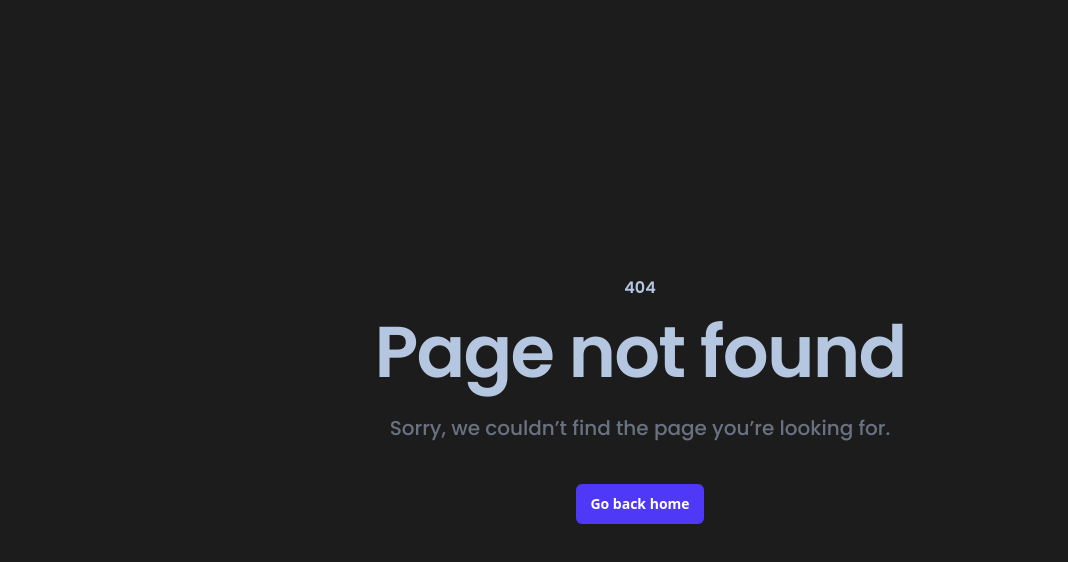
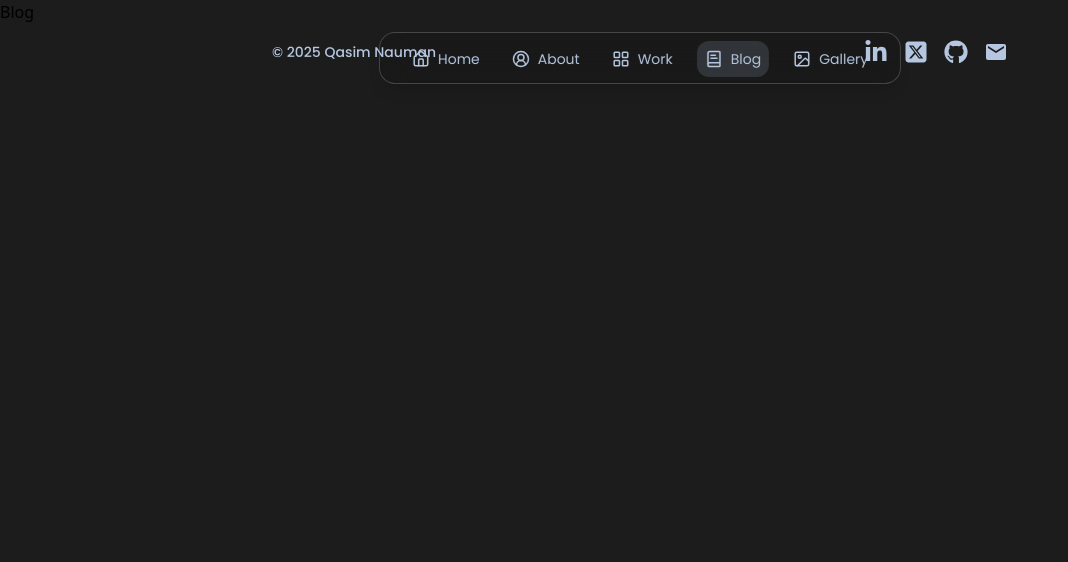
Before and after one commit to qasimnauman/portfolio, a React (Vite) app: page /blog in a window 1280 px wide. Before the commit this address had no page. Shown: the top 562 px of the page, without its empty margins (0-1068 px from the left). Built offline with nearby package versions, Linux system fonts and the light colour scheme.

Commit message:
Add Blog and Gallery pages, update routing and Navbar items

```diff
--- a/src/App.jsx
+++ b/src/App.jsx
@@ -14,6 +14,8 @@ import Projects from "./pages/Projects";
 import About from "./pages/About";
 import Work from "./pages/Work";
 import Zpayd from "./pages/Zpayd";
+import Blog from "./pages/Blog";
+import Gallery from "./pages/Gallery";
 import Experience from "./pages/Experience";
 
 import NotFound from "./components/NotFound";
@@ -28,6 +30,8 @@ const router = createBrowserRouter(
           <Route index element={<Work />} />
           <Route path="scalable-architecture-for-zpayd" element={<Zpayd />} />
         </Route>
+        <Route path="blog" element={<Blog />} />
+        <Route path="gallery" element={<Gallery />} />
       </Route>
 
       <Route path="*" element={<NotFound />} />
--- a/src/components/Header/Navbar.jsx
+++ b/src/components/Header/Navbar.jsx
@@ -11,7 +11,7 @@ import {
 const navItems = [
   { label: "Home", path: "/", icon: <Home size={18} /> },
   { label: "About", path: "about", icon: <CircleUserRound size={18} /> },
-  { label: "Work", path: "projects", icon: <LayoutGrid size={18} /> },
+  { label: "Work", path: "work", icon: <LayoutGrid size={18} /> },
   { label: "Blog", path: "blog", icon: <BookText size={18} /> },
   { label: "Gallery", path: "gallery", icon: <Image size={18} /> },
 ];
@@ -19,7 +19,7 @@ const navItems = [
 const Navbar = () => {
   return (
     <nav className="fixed md:top-8 h-13 left-1/2 -translate-x-1/2 bottom-8 bg-black/10 backdrop-blur-md border border-white/20 shadow-lg px-6 py-2 rounded-2xl">
-      <ul className="flex items-center gap-4">
+      <ul className="flex items-center justify-between gap-4">
         {navItems.map(({ label, path, icon }) => (
           <li key={label}>
             <NavItem label={label} path={path} icon={icon} />
--- /dev/null
+++ b/src/pages/Blog.jsx
@@ -0,0 +1,9 @@
+import React from 'react'
+
+const Blog = () => {
+  return (
+    <div>Blog</div>
+  )
+}
+
+export default Blog
--- /dev/null
+++ b/src/pages/Gallery.jsx
@@ -0,0 +1,9 @@
+import React from 'react'
+
+const Gallery = () => {
+  return (
+    <div>Gallery</div>
+  )
+}
+
+export default Gallery
--- a/src/pages/Home.jsx
+++ b/src/pages/Home.jsx
@@ -110,7 +110,7 @@ const Home = () => {
             I occasionally write about tech
           </p>
         </div>
-        <div className="w-[80%] flex flex-col sm:flex-row gap-2 sm:gap-4 mb-8 mx-auto">
+        <div className="w-[80%] md:w-[60%] flex flex-col sm:flex-row gap-2 sm:gap-4 mb-8 mx-auto">
           <input
             type="email"
             placeholder="Email"
```
